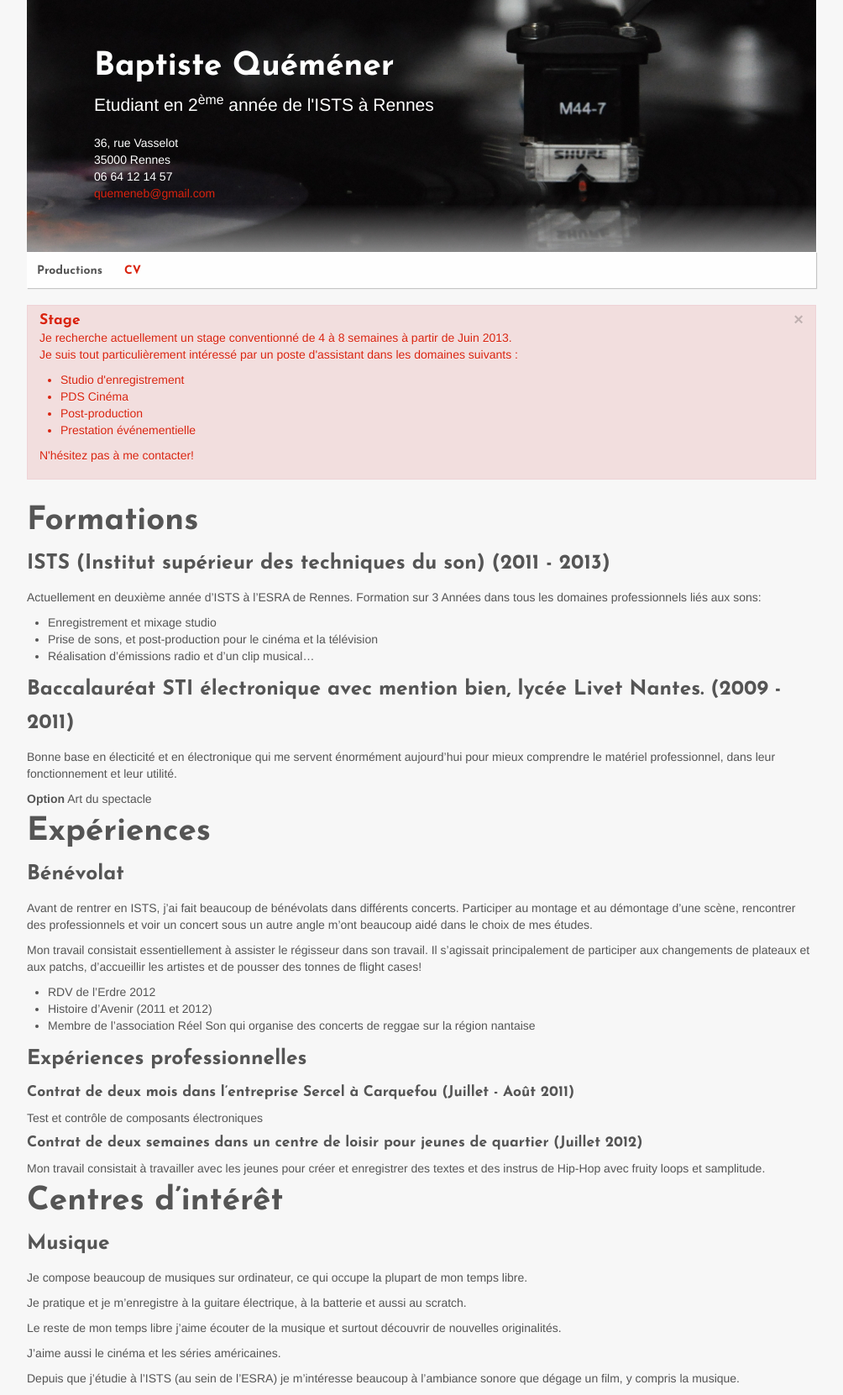
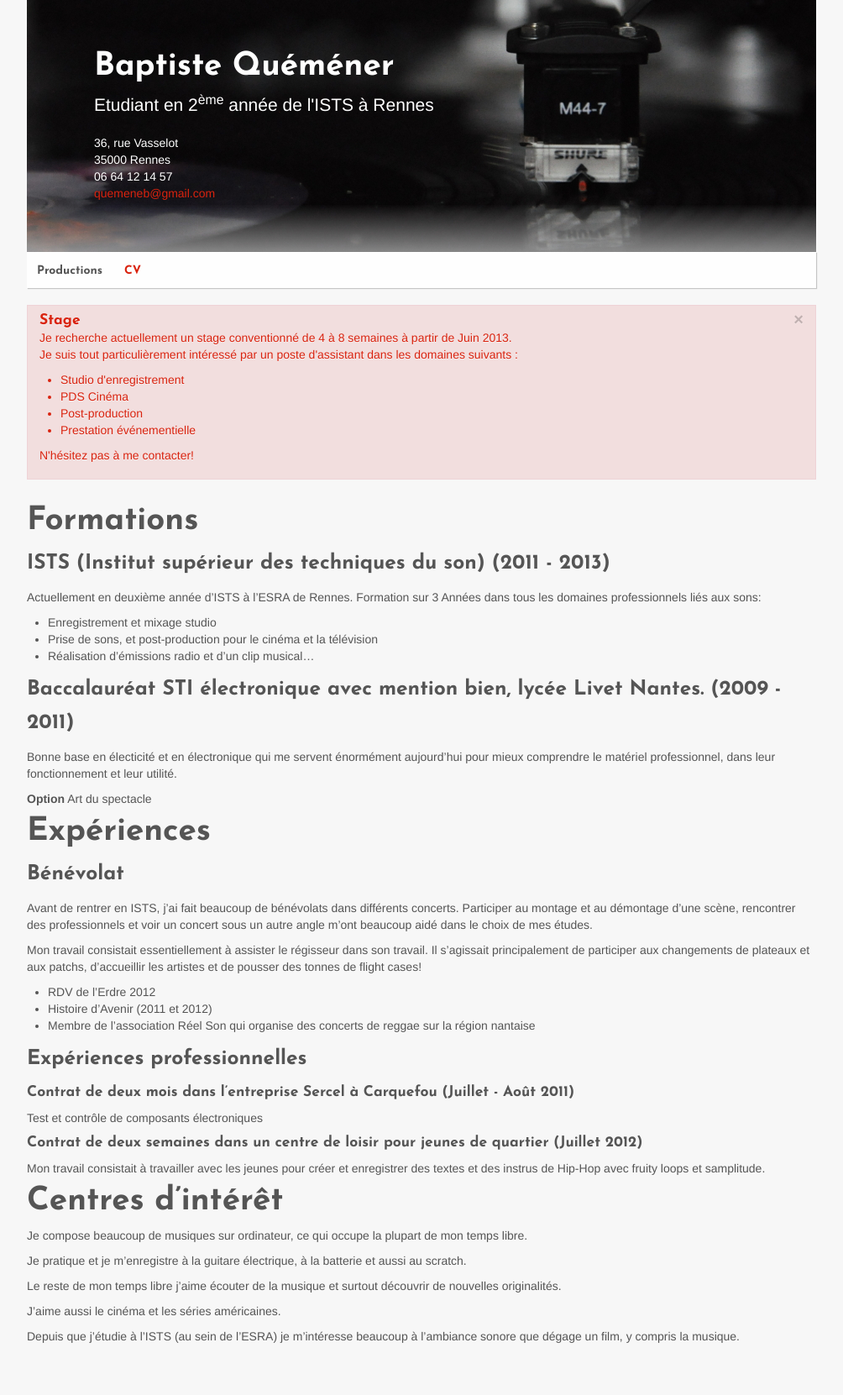
Before and after one commit to Baptisteq/baptisteq.github.com, a Jekyll site: the page built from cv.md, in a window 1280 px wide. Shown: the whole page at 84% size, without its empty margins (138-1142 px from the left). Built offline with Jekyll 4.4.1, drawn with Linux system fonts in a browser that asks for light colours; after the commit the page ends 1611 px from its top, so only the background shows below that.

Commit message:
Update cv.md

```diff
--- a/cv.md
+++ b/cv.md
@@ -44,7 +44,6 @@ des instrus de Hip-Hop avec fruity loops et samplitude.
 
 Centres d'intérêt
 =================
-### Musique
 Je compose beaucoup de musiques sur ordinateur, ce qui occupe la plupart de mon temps libre.
 
 Je pratique et je m'enregistre à la guitare électrique, à la batterie et aussi au scratch.
```
